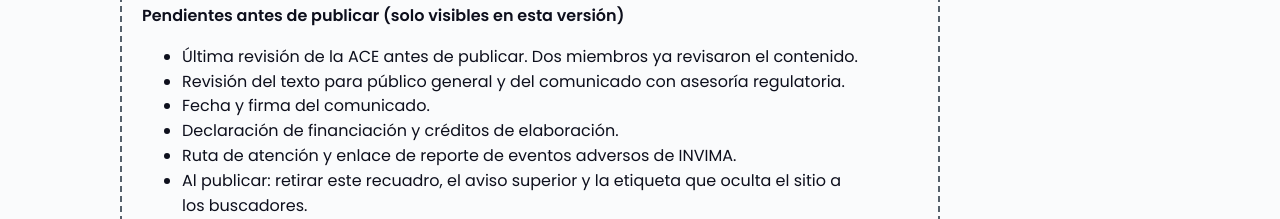
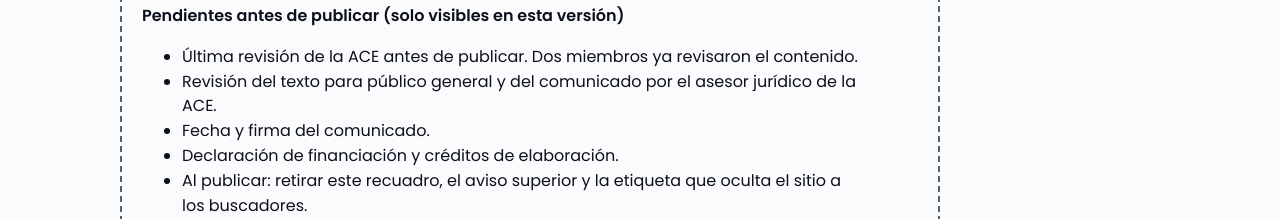
Before and after one commit to festinalente-cc/glp1-naion, a plain HTML site: page index.html in a window 1280 px wide. Shown: the part 1006-1225 px from the top of the page. Drawn offline with Linux system fonts and the light colour scheme.

Commit message:
Ruta de reporte a INVIMA y revisión por asesor jurídico
Co-Authored-By: Claude Fable 5.2 <noreply@anthropic.com>
Claude-Session: https://claude.ai/code/session_019V2PUEMvCQUzw3LQ5EaADr

```diff
--- a/index.html
+++ b/index.html
@@ -184,6 +184,7 @@ h1{font-size:clamp(27px,4vw,38px);line-height:1.18;margin-top:36px;max-width:24c
   </table>
   </div>
   <p class="fuente-tabla">Síntesis de las recomendaciones de FDA, AAO y NANOS e INVIMA (referencias 1, 4 y 5). Donde difieren, se toma la conducta más prudente en el momento agudo y la decisión compartida a largo plazo.</p>
+  <p><strong>Cómo reportar un caso.</strong> Los profesionales reportan en VigiFlow y los pacientes en el formulario en línea eReporting, ambos del Programa Nacional de Farmacovigilancia: <a href="https://www.invima.gov.co/productos-vigilados/medicamentos-y-productos-biologicos/servicios-en-linea-farmacovigilancia">servicios en línea de farmacovigilancia de INVIMA</a>.</p>
   <p><strong>Con quién conversar más.</strong> Los factores de riesgo conocidos de NAION son el disco óptico pequeño (“disco en riesgo”), las drusas del nervio óptico, la hipertensión arterial, la diabetes, la apnea del sueño y el uso de inhibidores de la fosfodiesterasa 5. Quien ya tuvo NAION en un ojo debe saber que la seguridad de estos medicamentos en su caso se desconoce y que cerca de una cuarta parte puede presentar el evento en el otro ojo (referencias 4 y 5). Ninguno de estos factores exige por sí solo un examen antes de formular.</p>
   <p><strong>Un riesgo ocular distinto: la retinopatía.</strong> En SUSTAIN-6 las complicaciones de retinopatía diabética fueron más frecuentes con semaglutida que con placebo (HR 1,76; IC 95 % 1,11 a 2,78) (referencia 21). No es NAION y no cambia con esta advertencia: el tamizaje habitual de retina en diabetes sigue igual.</p>
 
@@ -487,6 +488,7 @@ h1{font-size:clamp(27px,4vw,38px);line-height:1.18;margin-top:36px;max-width:24c
     <li>Diga qué medicamento usa y desde cuándo.</li>
     <li>No se aplique la siguiente dosis hasta que lo valoren.</li>
   </ol>
+  <p>Usted o su médico pueden reportar el caso a INVIMA por el formulario en línea de su programa de farmacovigilancia: <a href="https://www.invima.gov.co/productos-vigilados/medicamentos-y-productos-biologicos/servicios-en-linea-farmacovigilancia">reportar un evento adverso</a>.</p>
 
   <h2>Qué no hacer</h2>
   <div class="clave"><p><strong>No suspenda el medicamento por su cuenta.</strong> Dejarlo también tiene riesgos: puede subir el azúcar, recuperarse el peso y perderse la protección del corazón.</p></div>
@@ -531,10 +533,9 @@ h1{font-size:clamp(27px,4vw,38px);line-height:1.18;margin-top:36px;max-width:24c
   <strong>Pendientes antes de publicar (solo visibles en esta versión)</strong>
   <ul>
     <li>Última revisión de la ACE antes de publicar. Dos miembros ya revisaron el contenido.</li>
-    <li>Revisión del texto para público general y del comunicado con asesoría regulatoria.</li>
+    <li>Revisión del texto para público general y del comunicado por el asesor jurídico de la ACE.</li>
     <li>Fecha y firma del comunicado.</li>
     <li>Declaración de financiación y créditos de elaboración.</li>
-    <li>Ruta de atención y enlace de reporte de eventos adversos de INVIMA.</li>
     <li>Al publicar: retirar este recuadro, el aviso superior y la etiqueta que oculta el sitio a los buscadores.</li>
   </ul>
 </aside>
```
Also changed, not shown: 1 other file.
